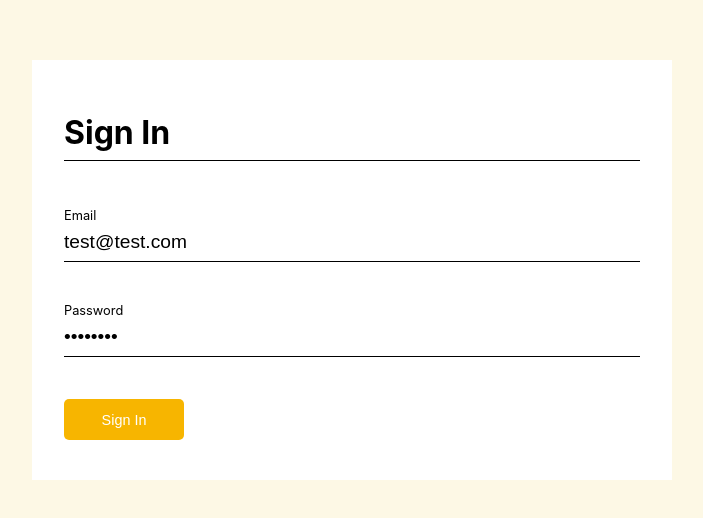
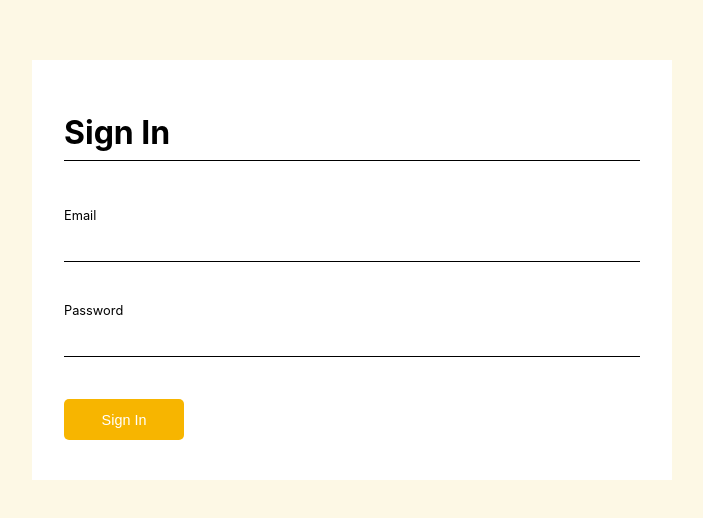
Before and after one commit to SergioTx/react-redux-ts-login, a React (Create React App) app: page / in a window 1280 px wide. Shown: the part 130-648 px from the top of the page, without its empty margins (288-991 px from the left). Built offline with nearby package versions, Linux system fonts and the light colour scheme.

Commit message:
fix: remove initial values used for development

```diff
--- a/src/pages/Login.tsx
+++ b/src/pages/Login.tsx
@@ -9,9 +9,8 @@ const loadingSelector = (state: RootState) => state.auth.loading;
 const errorSelector = (state: RootState) => state.auth.error;
 
 const Login = () => {
-  // TODO DELETE INITIAL VALUES
-  const [email, setEmail] = useState('test@test.com');
-  const [password, setPassword] = useState('testtest');
+  const [email, setEmail] = useState('');
+  const [password, setPassword] = useState('');
   const dispatch = useDispatch();
   const loading = useSelector(loadingSelector);
   const loginError = useSelector(errorSelector);
```
